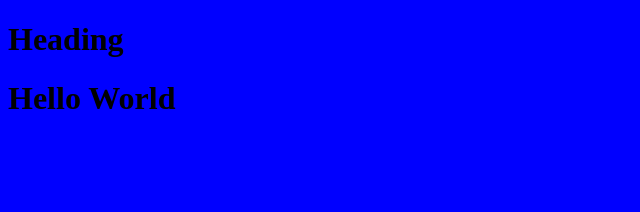
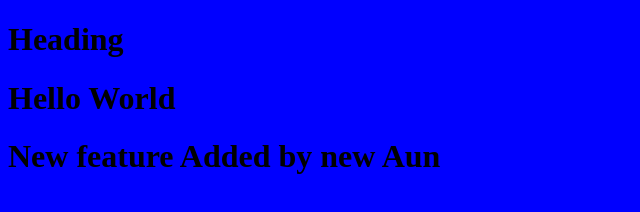
Before and after one commit to AunAhmad/test-repo2, a plain HTML site: page index.html in a window 1280 px wide. Shown: the whole page, without its empty margins (0-640 px from the left). Drawn offline with Linux system fonts and the light colour scheme.

Commit message:
new feature added

```diff
--- a/index.html
+++ b/index.html
@@ -10,6 +10,6 @@
 <body>
     <h1>Heading</h1>
     <h1>Hello World</h1>
-
+    <h1>New feature Added by new Aun </h1>
 </body>
 </html>
```
